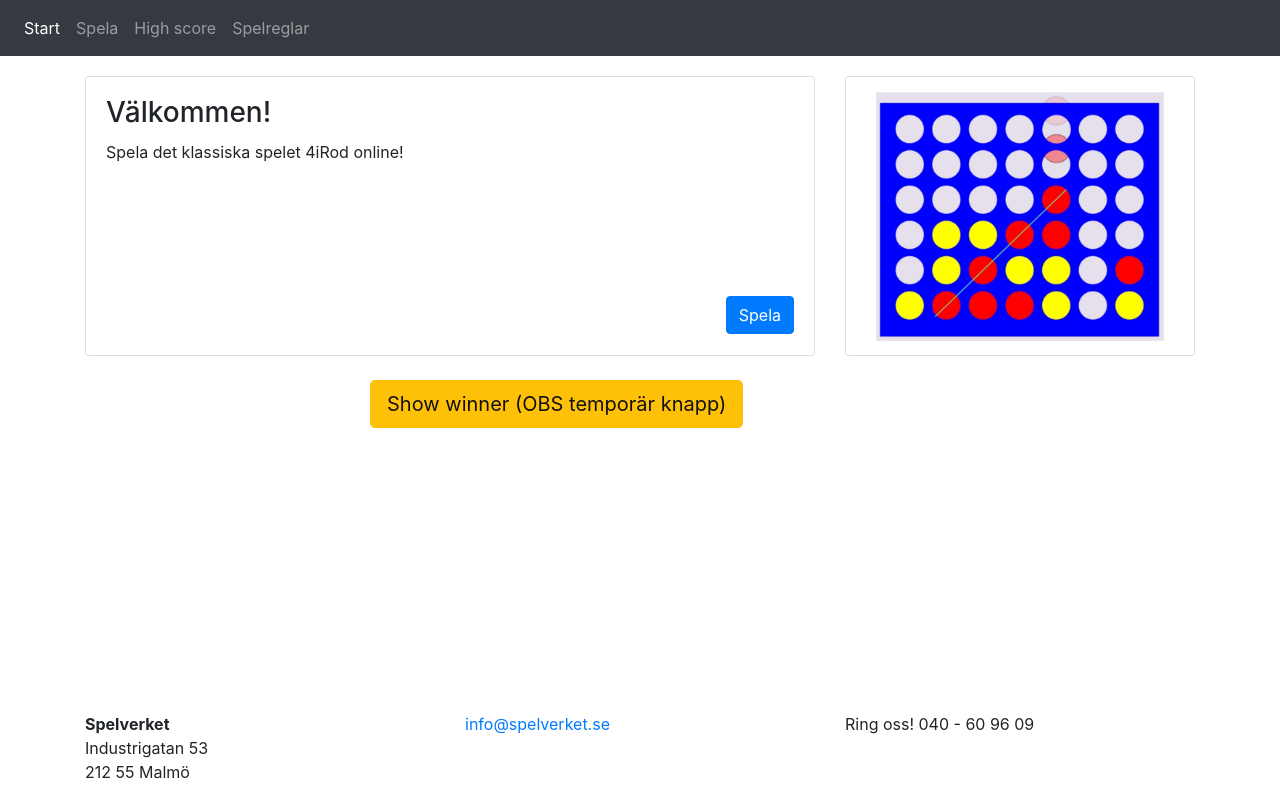
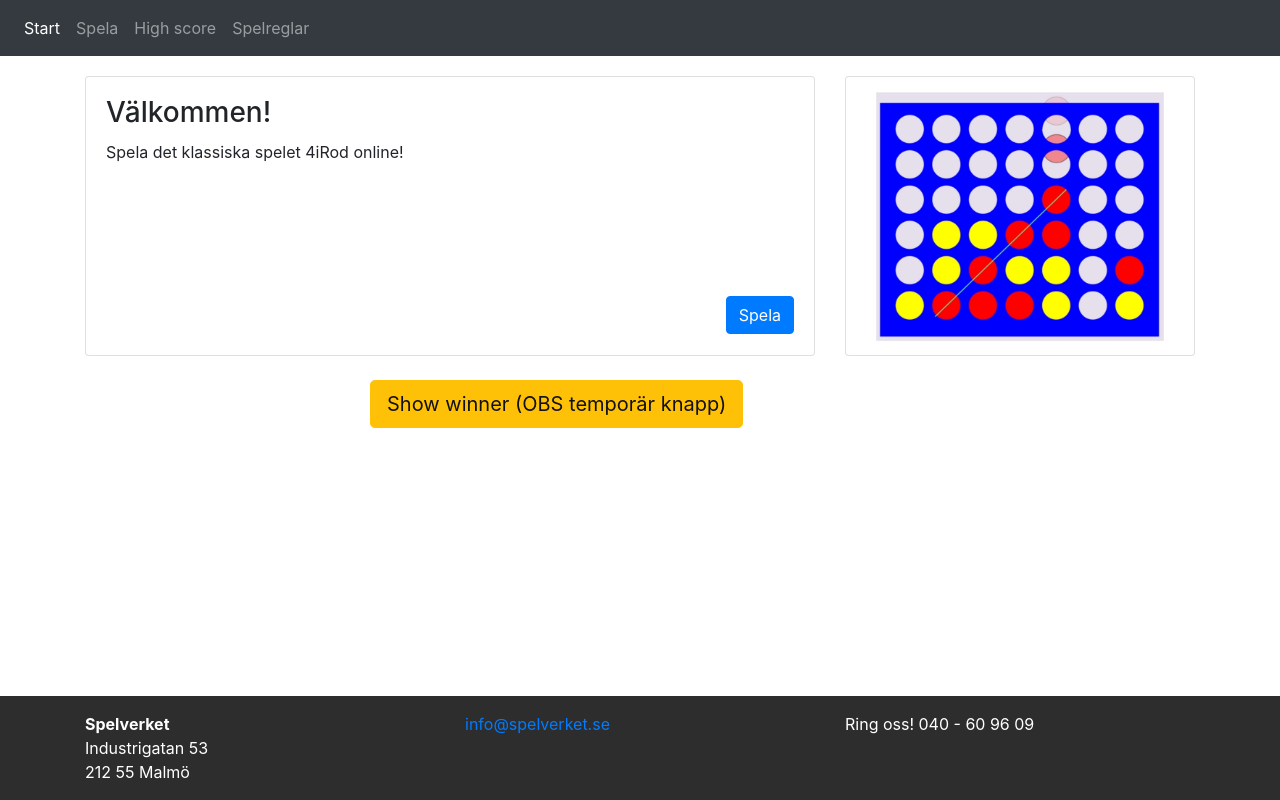
Before and after one commit to Shahmineh/4-in-a-row, a website: page www/index.html in a window 1280 px wide. Drawn offline with nearby package versions, Linux system fonts and the light colour scheme; files that its build step writes are made by us from their sources.

Commit message:
Footer style

```diff
--- a/www/index.html
+++ b/www/index.html
@@ -209,7 +209,7 @@
   </main>
 
     <footer>
-      <div class="container">
+      <div class="container pt-3">
         <div class="row">
           <div class="col-sm-4">
             <address>
--- a/www/less/footer.less
+++ b/www/less/footer.less
@@ -5,6 +5,7 @@
 // --------------------------------------------------------------------------------
 
 footer {
-
-
+  background-color: rgb(45, 45, 45);
+  color: #fff;
+  margin-top: 30px;
 }
```
Also changed, not shown: www/html/highscore.html (+1 -1 lines).
